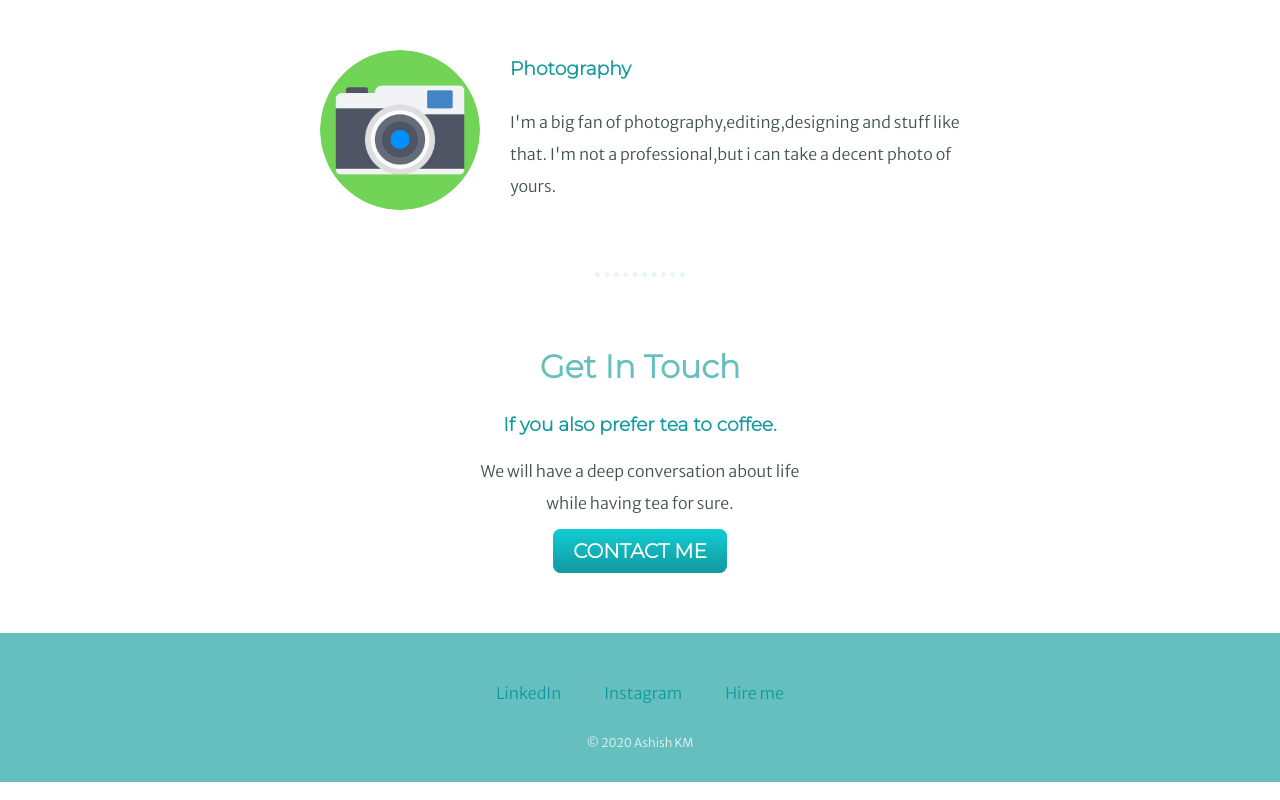
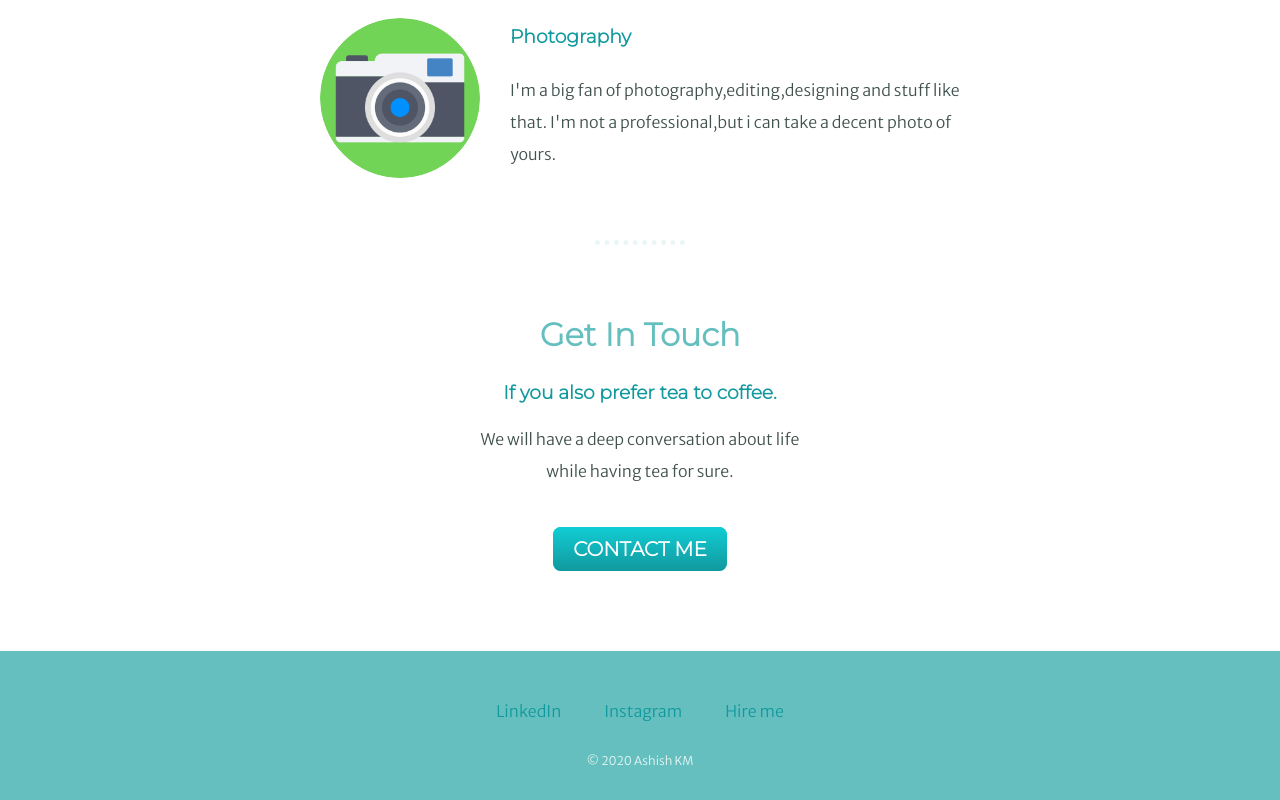
Before and after one commit to Akmhere/hqcoder, a plain HTML site: page index.html in a window 1280 px wide. Shown: the part 1817-2617 px from the top of the page. Drawn offline with Linux system fonts and the light colour scheme; a web font is replaced by a local one.

Commit message:
Update index.html

```diff
--- a/index.html
+++ b/index.html
@@ -21,7 +21,7 @@
       <div class="profile">
         <img  class="propic"src="images/ashish.png" alt="profile pic">
         <h2>Hello.</h2>
-        <p class="intro">I am a big fan of Sachin and also a student of IIT ISM Dhanbad. <br> I prefer tea to coffee.</p>
+        <p class="intro">I am a big fan of Sachin and also a student of IIT ISM Dhanbad.  I prefer tea to coffee.</p>
       </div>
       <hr class="rule">
       <div class="skills">
@@ -45,9 +45,12 @@
       <hr class="rule">
       <div class="contact-me">
         <h2>Get In Touch</h2>
-        <h3>If you also prefer tea to coffee.</h3>
+        <h3 class="cofee">If you also prefer tea to coffee.</h3>
         <p class="life"> We will have a deep conversation about life <br> while having tea for sure.</p>
-        <a class="btn" href="mailto:itzakm33@gmail.com"><strong>CONTACT ME</strong></a>
+        <div class="button">
+            <a class="btn" href="mailto:itzakm33@gmail.com"><strong>CONTACT ME</strong></a>
+        </div>
+
         <br>
         <br>
       </div>
```
